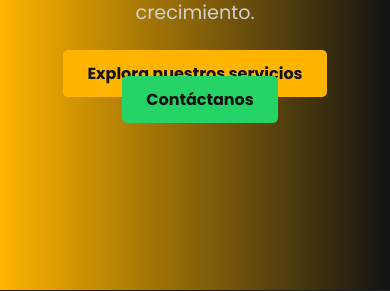
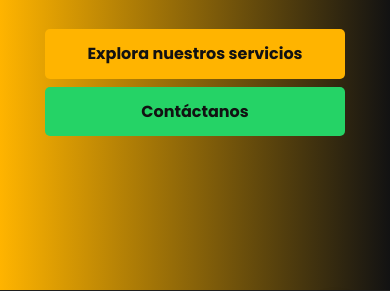
Before and after one commit to Hurtadito18/RATIO, a plain HTML site: page index.html in a window 390 px wide. Shown: the part 464-755 px from the top of the page. Drawn offline with Linux system fonts and the light colour scheme.

Commit message:
Update index.html

```diff
--- a/index.html
+++ b/index.html
@@ -118,6 +118,16 @@
     }
     .whatsapp-float:hover {
       background: #1da851;
+    }
+
+    /* Media Query para dispositivos móviles: mostrar botones en bloque */
+    @media (max-width: 768px) {
+      .hero-content .btn {
+        display: block;
+        width: 90%;
+        max-width: 300px;
+        margin: 0.5rem auto;
+      }
     }
   </style>
 </head>
```
